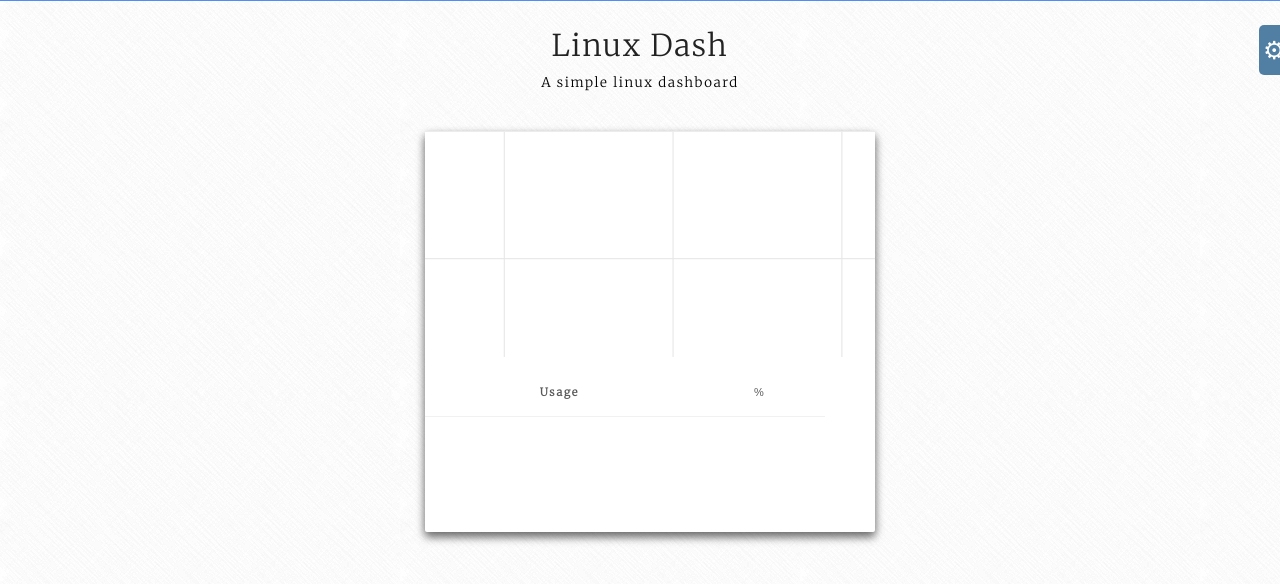
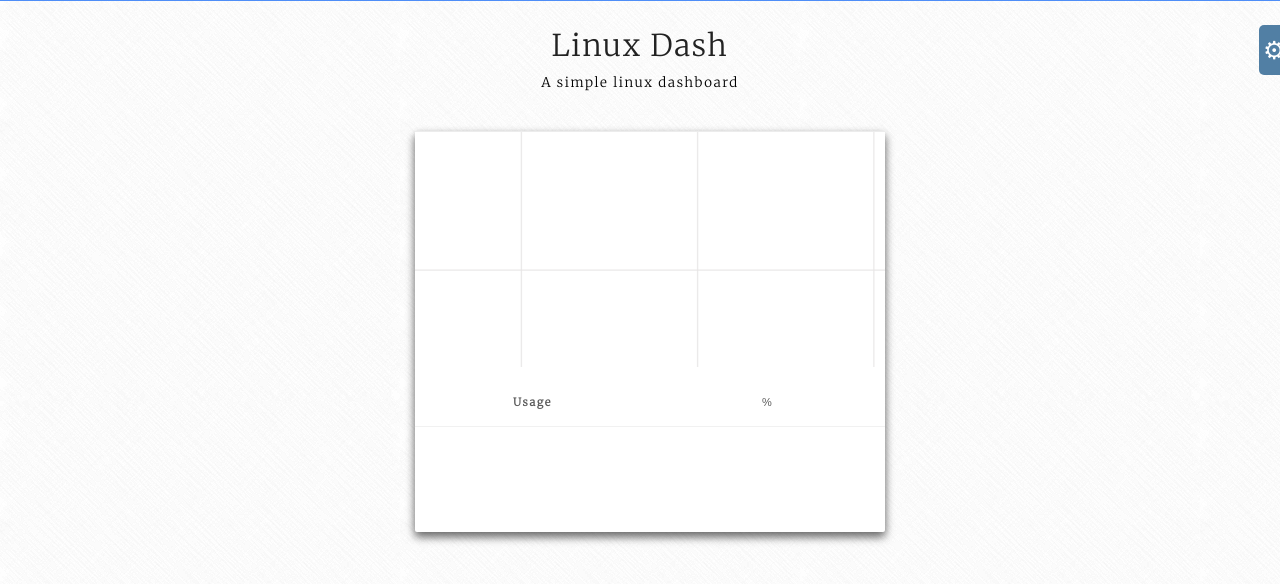
Before and after one commit to tariqbuilds/linux-dash, a PHP site: page / in a window 1280 px wide. Shown: the top 584 px of the page. Run offline with PHP 8.4, Linux system fonts and the light colour scheme; data that the repository does not hold is empty.

Commit message:
Fixed table width to fit with new centered widgets.

```diff
--- a/css/main.css
+++ b/css/main.css
@@ -164,7 +164,7 @@ body {
 /***** Plugin ****/
 .plugin {
   vertical-align: text-top;
-  width: 450px;
+  width: 470px;
   display: inline-block;
   padding: 0;
   background-color: #FFFFFF;
@@ -304,9 +304,9 @@ refresh-btn button:active {
 /**** General Elements ****/
 table
 {
+  width: 100%;
   font-size: 10px;
   margin: 0;
-  min-width: 400px;
   border-collapse: collapse;
   text-align: left;
   table-layout:fixed;
```
